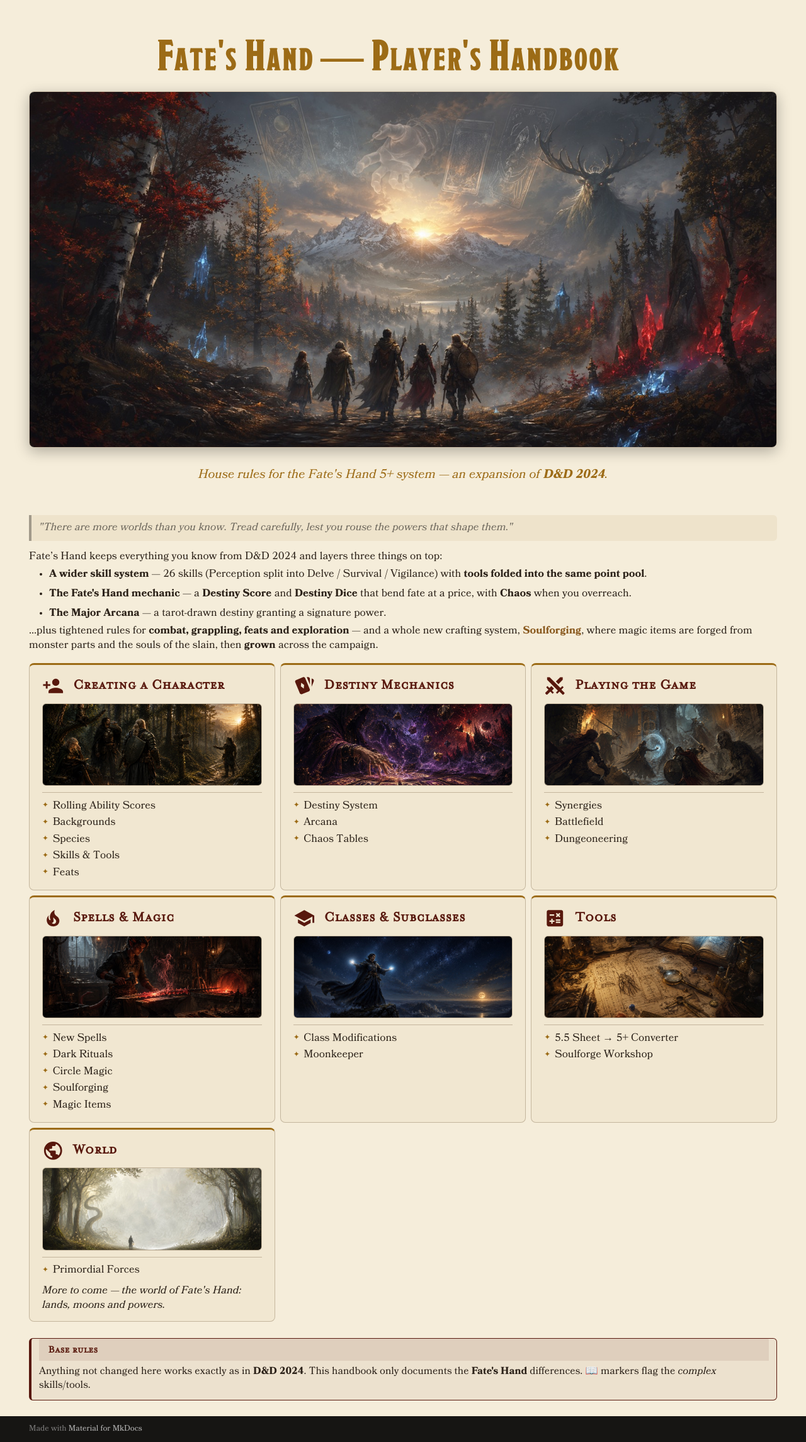
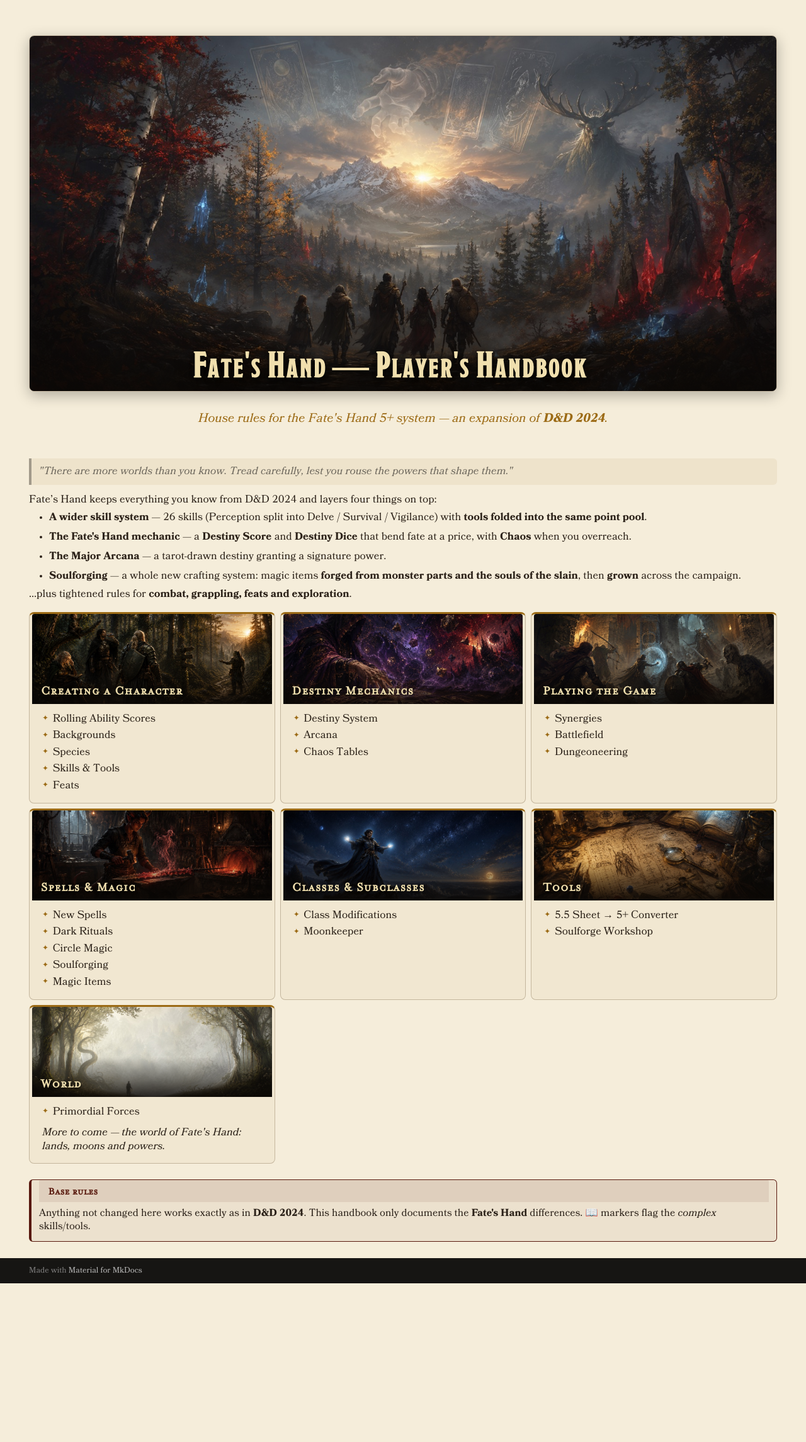
Before and after one commit to Noirchicot/fh-phb, an MkDocs documentation site: the page built from docs/index.md, in a window 1280 px wide. Shown: the whole page at 63% size. Built offline with MkDocs 1.6.1 and Material for MkDocs 9.7.7, drawn with Linux system fonts in a browser that asks for light colours; after the commit the page ends 2038 px from its top, so only the background shows below that.

Commit message:
Landing page rework: titles overlaid on cover & card images, tighter intro
- Soulforging promoted to the same level as the three core features (4 bullets)
- card titles now sit on the banner images (gradient scrim) — cards much shorter
- cover title overlaid on the cover art instead of above it

Co-Authored-By: Claude Fable 5 <noreply@anthropic.com>

```diff
--- a/docs/index.md
+++ b/docs/index.md
@@ -4,9 +4,13 @@ hide:
   - toc
 ---
 
+<div class="fh-cover" markdown>
+
+![Fate's Hand — a hand of fate over the Demon Forest](assets/img/cover-fates-hand.jpg){ .fh-banner }
+
 # Fate's Hand — Player's Handbook { .fh-cover-title }
 
-![Fate's Hand — a hand of fate over the Demon Forest](assets/img/cover-fates-hand.jpg){ .fh-banner }
+</div>
 
 <div class="fh-hero" markdown>
 <span class="fh-sub">House rules for the Fate's Hand 5+ system — an expansion of **D&D 2024**.</span>
@@ -14,21 +18,18 @@ hide:
 
 > *"There are more worlds than you know. Tread carefully, lest you rouse the powers that shape them."*
 
-Fate's Hand keeps everything you know from D&D 2024 and layers three things on top:
+Fate's Hand keeps everything you know from D&D 2024 and layers four things on top:
 
 - **A wider skill system** — 26 skills (Perception split into Delve / Survival / Vigilance) with **tools folded into the same point pool**.
 - **The Fate's Hand mechanic** — a **Destiny Score** and **Destiny Dice** that bend fate at a price, with **Chaos** when you overreach.
 - **The Major Arcana** — a tarot-drawn destiny granting a signature power.
+- **Soulforging** — a whole new crafting system: magic items **forged from monster parts and the souls of the slain**, then **grown** across the campaign.
 
-…plus tightened rules for **combat, grappling, feats and exploration** — and a whole new crafting system, **[Soulforging](chapters/soulforge-crafting.md)**, where magic items are forged from monster parts and the souls of the slain, then **grown** across the campaign.
+…plus tightened rules for **combat, grappling, feats and exploration**.
 
 <div class="grid cards fh-toc" markdown>
 
--   :material-account-plus:{ .lg .middle } &nbsp;**Creating a Character**
-
-    ![](assets/img/card-creating.jpg){ .fh-card-img }
-
-    ---
+-   <span class="fh-card-hero"><img src="assets/img/card-creating.jpg" alt="Creating a Character"><span class="fh-card-title">Creating a Character</span></span>
 
     - [Rolling Ability Scores](chapters/ability-scores.md)
     - [Backgrounds](chapters/backgrounds.md)
@@ -36,31 +37,19 @@ Fate's Hand keeps everything you know from D&D 2024 and layers three things on t
     - [Skills & Tools](chapters/skills-and-tools.md)
     - [Feats](chapters/feats.md)
 
--   :material-cards-playing:{ .lg .middle } &nbsp;**Destiny Mechanics**
-
-    ![](assets/img/card-destiny.jpg){ .fh-card-img }
-
-    ---
+-   <span class="fh-card-hero"><img src="assets/img/card-destiny.jpg" alt="Destiny Mechanics"><span class="fh-card-title">Destiny Mechanics</span></span>
 
     - [Destiny System](chapters/fates-hand-mechanic.md)
     - [Arcana](chapters/major-arcana.md)
     - [Chaos Tables](chapters/chaos-tables.md)
 
--   :material-sword-cross:{ .lg .middle } &nbsp;**Playing the Game**
-
-    ![](assets/img/card-playing.jpg){ .fh-card-img }
-
-    ---
+-   <span class="fh-card-hero"><img src="assets/img/card-playing.jpg" alt="Playing the Game"><span class="fh-card-title">Playing the Game</span></span>
 
     - [Synergies](chapters/skills-synergies.md)
     - [Battlefield](chapters/battlefield.md)
     - [Dungeoneering](chapters/dungeoneering.md)
 
--   :material-fire:{ .lg .middle } &nbsp;**Spells & Magic**
-
-    ![](assets/img/card-magic.jpg){ .fh-card-img }
-
-    ---
+-   <span class="fh-card-hero"><img src="assets/img/card-magic.jpg" alt="Spells & Magic"><span class="fh-card-title">Spells &amp; Magic</span></span>
 
     - [New Spells](chapters/spells.md)
     - [Dark Rituals](chapters/dark-rituals.md)
@@ -68,29 +57,17 @@ Fate's Hand keeps everything you know from D&D 2024 and layers three things on t
     - [Soulforging](chapters/soulforge-crafting.md)
     - [Magic Items](chapters/magic-items.md)
 
--   :material-school:{ .lg .middle } &nbsp;**Classes & Subclasses**
-
-    ![](assets/img/card-classes.jpg){ .fh-card-img }
-
-    ---
+-   <span class="fh-card-hero"><img src="assets/img/card-classes.jpg" alt="Classes & Subclasses"><span class="fh-card-title">Classes &amp; Subclasses</span></span>
 
     - [Class Modifications](chapters/classes.md)
     - [Moonkeeper](chapters/moonkeeper.md)
 
--   :material-calculator-variant:{ .lg .middle } &nbsp;**Tools**
-
-    ![](assets/img/card-tools.jpg){ .fh-card-img }
-
-    ---
+-   <span class="fh-card-hero"><img src="assets/img/card-tools.jpg" alt="Tools"><span class="fh-card-title">Tools</span></span>
 
     - [5.5 Sheet → 5+ Converter](builder.md)
     - [Soulforge Workshop](soulforge.md)
 
--   :material-earth:{ .lg .middle } &nbsp;**World**
-
-    ![](assets/img/card-world.jpg){ .fh-card-img }
-
-    ---
+-   <span class="fh-card-hero"><img src="assets/img/card-world.jpg" alt="World"><span class="fh-card-title">World</span></span>
 
     - [Primordial Forces](chapters/primordial-forces.md)
 
--- a/docs/stylesheets/extra.css
+++ b/docs/stylesheets/extra.css
@@ -378,3 +378,41 @@ body.fh-home-page .md-header { display: none; }
   border: 1px solid var(--fh-rule);
   box-shadow: 0 6px 22px rgba(0,0,0,.28);
 }
+
+/* ---- cover: title overlaid on the banner image ---- */
+.md-typeset .fh-cover { position: relative; margin: 0 0 1.2rem; }
+.md-typeset .fh-cover .fh-banner { margin: 0; }
+.md-typeset .fh-cover::after {
+  content: ""; position: absolute; left: 1px; right: 1px; bottom: 1px;
+  height: 52%; border-radius: 0 0 8px 8px; pointer-events: none;
+  background: linear-gradient(to top, rgba(10,7,4,.82) 0%, rgba(10,7,4,.35) 55%, transparent 100%);
+}
+.md-typeset .fh-cover h1.fh-cover-title {
+  position: absolute; left: 0; right: 0; bottom: .5rem; z-index: 2;
+  margin: 0; padding: 0 1rem;
+  text-align: center; font-size: 2.9rem;
+  color: #f0dfae;
+  text-shadow: 0 2px 6px rgba(0,0,0,.95), 0 0 28px rgba(0,0,0,.7);
+}
+@media screen and (max-width: 44.9em) {
+  .md-typeset .fh-cover h1.fh-cover-title { font-size: 1.45rem; bottom: .3rem; }
+  .md-typeset .fh-cover::after { height: 62%; }
+}
+
+/* ---- landing cards: title overlaid on the card banner ---- */
+.md-typeset .fh-toc .fh-card-hero {
+  display: block; position: relative;
+  margin: -0.8rem -0.8rem .55rem; overflow: hidden;
+  border-radius: .18rem .18rem 0 0;
+}
+.md-typeset .fh-toc .fh-card-hero img {
+  display: block; width: 100%; height: auto; margin: 0;
+}
+.md-typeset .fh-toc .fh-card-hero .fh-card-title {
+  position: absolute; left: 0; right: 0; bottom: 0; z-index: 2;
+  padding: 1.5rem .7rem .35rem;
+  background: linear-gradient(to top, rgba(10,7,4,.88) 0%, rgba(10,7,4,.35) 60%, transparent 100%);
+  font-family: "Mr Eaves Small Caps", "Cinzel", serif;
+  font-size: 1.02rem; font-weight: 700; letter-spacing: .06em;
+  color: #f0dfae; text-shadow: 0 1px 4px rgba(0,0,0,.9);
+}
```
